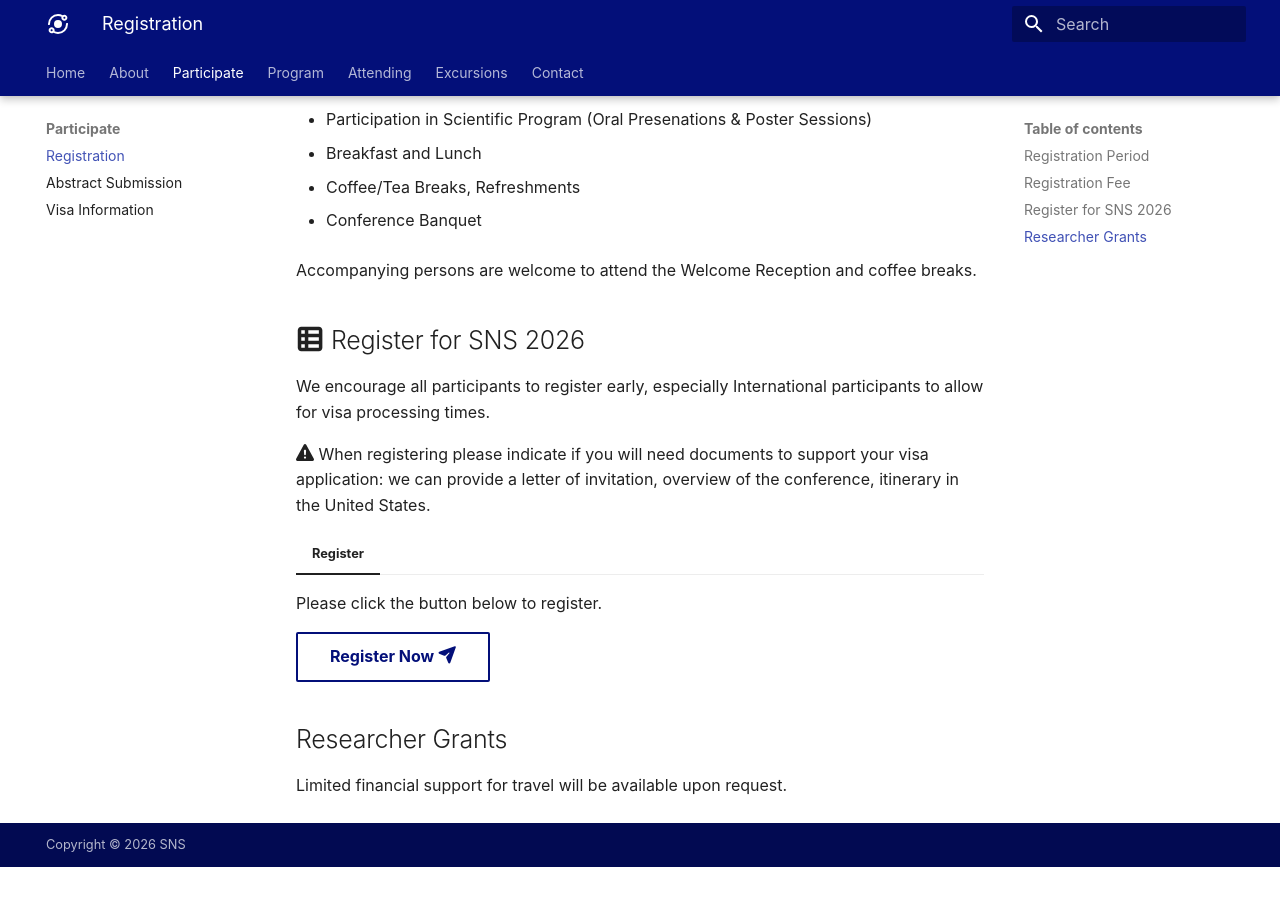
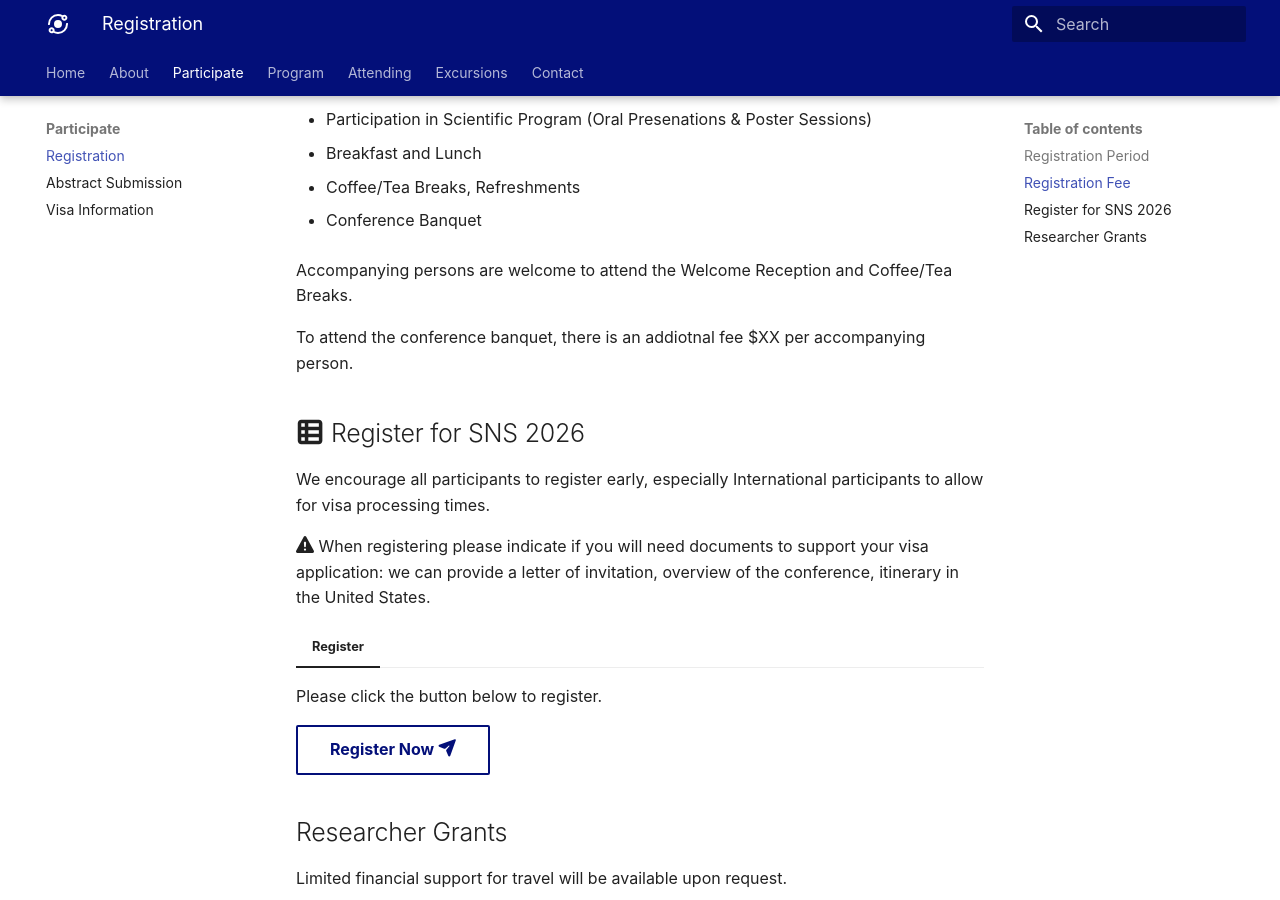
Before and after one commit to SNS2026/SNS2026.github.io, an MkDocs documentation site: the page built from docs/register.md, in a window 1280 px wide and 900 px high, scrolled down 599 px. Built offline with MkDocs 1.6.1 and Material for MkDocs 9.7.7, drawn with Linux system fonts in a browser that asks for light colours; some web fonts are replaced; before the commit the page ends 1466 px from its top, so only the background shows below that.

Commit message:
Update register.md

```diff
--- a/docs/register.md
+++ b/docs/register.md
@@ -26,7 +26,9 @@ The registration fee includes:
 
 - Conference Banquet
 
-Accompanying persons are welcome to attend the Welcome Reception and coffee breaks.
+Accompanying persons are welcome to attend the Welcome Reception and Coffee/Tea Breaks.
+
+To attend the conference banquet, there is an addiotnal fee $XX per accompanying person.
 
 ## :fontawesome-solid-table-list: Register for SNS 2026
 
```
